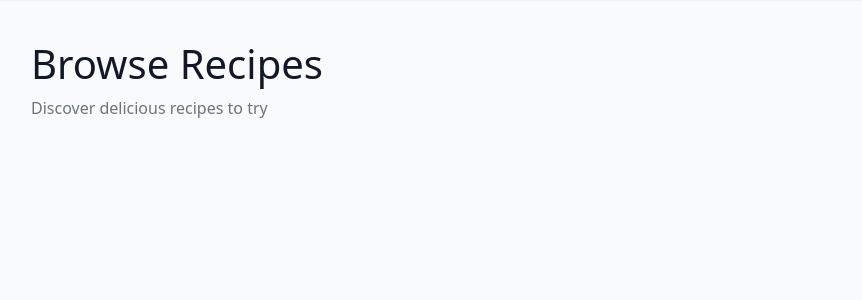
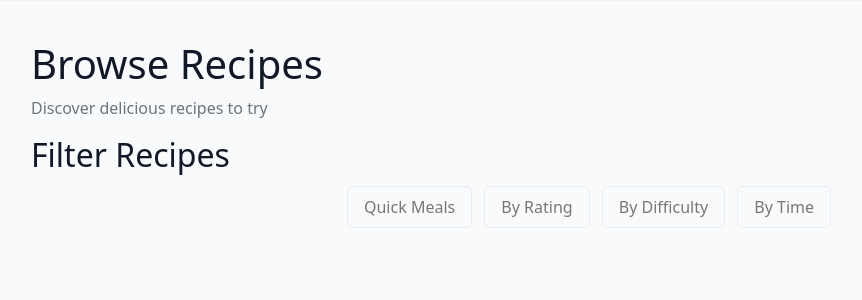
Before and after one commit to parlink/Foodle, a Django app: page /recipes/ in a window 1280 px wide. Shown: the part 62-362 px from the top of the page, without its empty margins (51-913 px from the left). Run offline with Django 5.2, Linux system fonts and the light colour scheme; data that the repository does not hold is empty; some libraries are stand-ins or nearby versions.

Commit message:
Filter Buttons

```diff
--- a/recipes/templates/recipes.html
+++ b/recipes/templates/recipes.html
@@ -4,7 +4,16 @@
     <div class="col-12">
       <h1 class="mb-2">Browse Recipes</h1>
       <p class="text-muted">Discover delicious recipes to try</p>
-    </div>
+      <h2>Filter Recipes</h2>
+      <div class="row mb-4 sorting-buttons">
+        <div class="col-12 text-center">
+            <form method="get" action="{% url 'recipes' %}">
+                <button type="submit" name="sort_by" value="quick-meals" class="btn btn-custom">Quick Meals</button>
+                <button type="submit" name="sort_by" value="rating" class="btn btn-custom {% if request.GET.sort_by == 'rating' %}active{% endif %}">By Rating</button>
+                <button type="submit" name="sort_by" value="difficulty" class="btn btn-custom {% if request.GET.sort_by == 'difficulty' %}active{% endif %}">By Difficulty</button>
+                <button type="submit" name="sort_by" value="time" class="btn btn-custom {% if request.GET.sort_by == 'time' %}active{% endif %}">By Time</button>
+            </form>
+        </div>
   </div>
 
   {% if page_obj %}
--- a/recipes/views/recipes_view.py
+++ b/recipes/views/recipes_view.py
@@ -6,6 +6,7 @@ from recipes.models import Recipe
 
 #login_required
 def recipes(request):
+
     recipe_list = Recipe.objects.all()
     paginator = Paginator(recipe_list, 20)
     page_number = request.GET.get('page')
```
